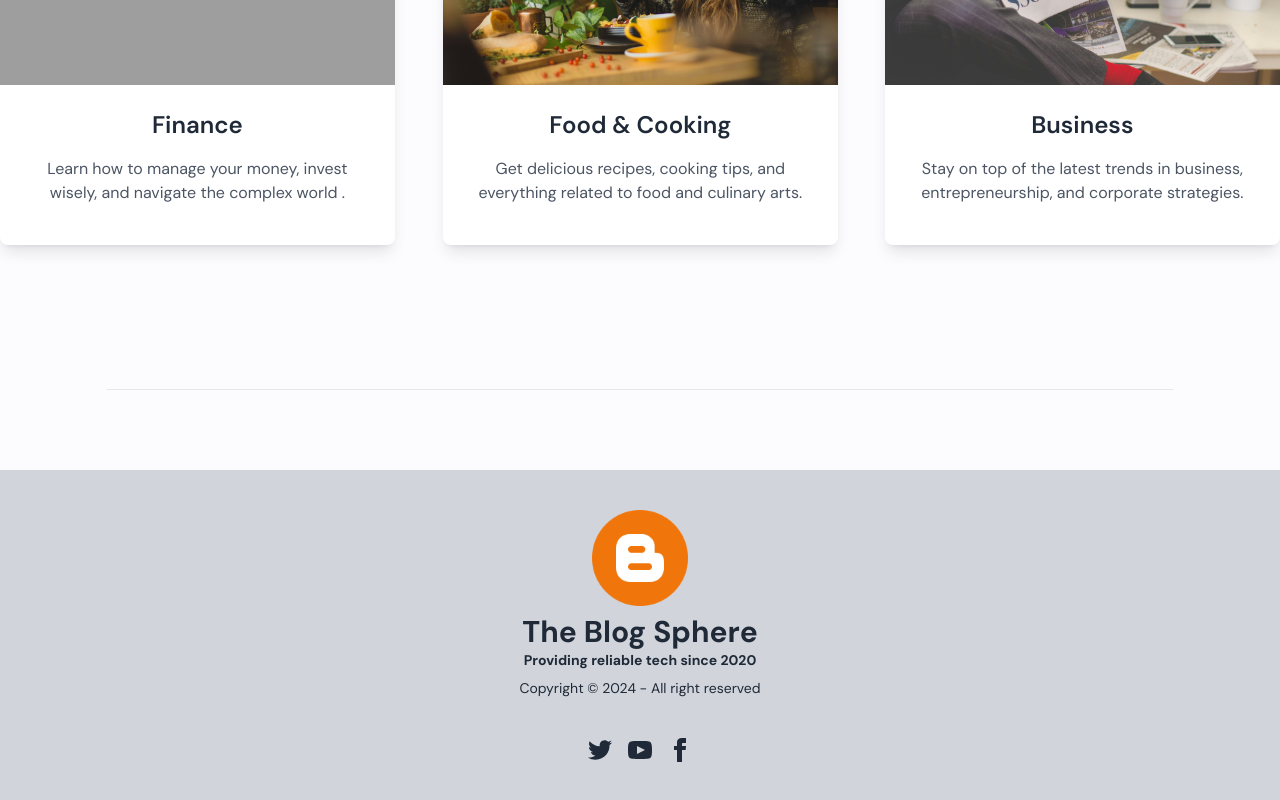
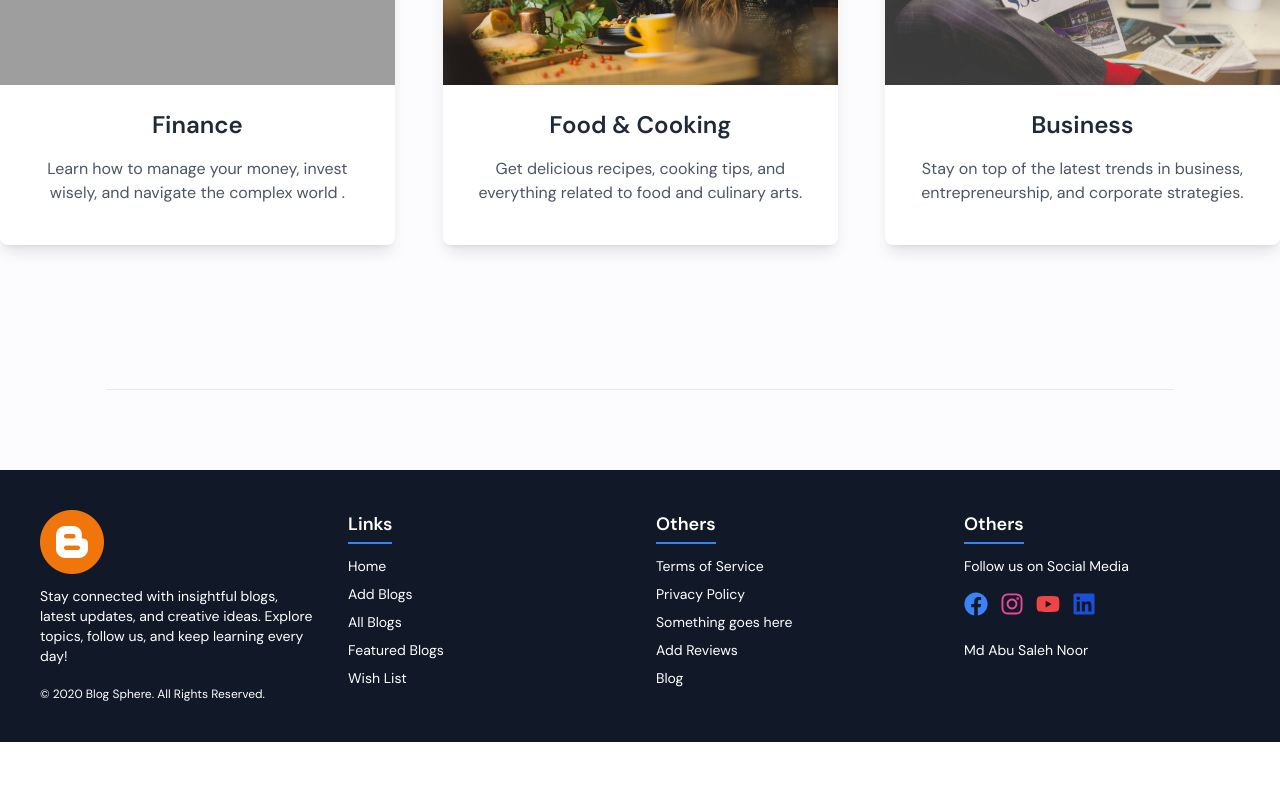
Before and after one commit to abusaleh123/Blog-Sphere-Web, a React (Vite) app: page / in a window 1280 px wide. Shown: the part 4702-5502 px from the top of the page. After the commit the page ends 5444 px from the top, so only its background shows below. Built offline with nearby package versions, Linux system fonts and the light colour scheme; no server answers; grey boxes are pictures that could not be loaded.

Commit message:
footer added and deploy on firebase

```diff
--- a/package.json
+++ b/package.json
@@ -23,6 +23,7 @@
     "react-data-table-component": "^7.6.2",
     "react-dom": "^18.3.1",
     "react-helmet": "^6.1.0",
+    "react-icons": "^5.4.0",
     "react-intersection-observer": "^9.14.0",
     "react-loading-skeleton": "^3.5.0",
     "react-photo-view": "^1.2.6",
--- a/src/HomePage/Footer.jsx
+++ b/src/HomePage/Footer.jsx
@@ -1,57 +1,84 @@
 import React from 'react';
 import logo from '../assets/Images/blogger.png'
+import { Link } from 'react-router-dom';
+import { FaFacebook } from "react-icons/fa";
+import { FaInstagram } from "react-icons/fa";
+import { FaYoutube } from "react-icons/fa";
+import { FaLinkedin } from "react-icons/fa";
 
 const Footer = () => {
     return (
         <div>
-           <footer className="footer footer-center bg-gray-300  p-10">
-  <aside>
-   <img className='w-24' src={logo} alt="" />
-    <p className="font-bold">
-     <span className='text-3xl '> The Blog Sphere</span>
-      <br />
-      Providing reliable tech since 2020
+
+
+
+
+
+<footer className="bg-gray-900 text-white py-10">
+      <div className="container mx-auto grid grid-cols-1 md:grid-cols-4 gap-8 px-5 md:px-10">
+        {/* Logo and Description */}
+        <div>
+       <img className='w-16' src={logo} alt="" />
+          <p className="mt-3 text-sm">
+          Stay connected with insightful blogs, latest updates, and creative ideas. Explore topics, follow us, and keep learning every day!
           </p>
-    <p>Copyright © {new Date().getFullYear()} - All right reserved</p>
-  </aside>
-  <nav>
-    <div className="grid grid-flow-col gap-4">
-      <a>
-        <svg
-          xmlns="http://www.w3.org/2000/svg"
-          width="24"
-          height="24"
-          viewBox="0 0 24 24"
-          className="fill-current">
-          <path
-            d="M24 4.557c-.883.392-1.832.656-2.828.775 1.017-.609 1.798-1.574 2.165-2.724-.951.564-2.005.974-3.127 1.195-.897-.957-2.178-1.555-3.594-1.555-3.179 0-5.515 2.966-4.797 6.045-4.091-.205-7.719-2.165-10.148-5.144-1.29 2.213-.669 5.108 1.523 6.574-.806-.026-1.566-.247-2.229-.616-.054 2.281 1.581 4.415 3.949 4.89-.693.188-1.452.232-2.224.084.626 1.956 2.444 3.379 4.6 3.419-2.07 1.623-4.678 2.348-7.29 2.04 2.179 1.397 4.768 2.212 7.548 2.212 9.142 0 14.307-7.721 13.995-14.646.962-.695 1.797-1.562 2.457-2.549z"></path>
-        </svg>
+          <p className="mt-5 text-xs">&copy; 2020 Blog Sphere. All Rights Reserved.</p>
+        </div>
+
+        {/* Links Section */}
+        <div>
+          <h2 className="text-lg font-semibold border-b-2 border-blue-500 inline-block pb-1">
+            Links
+          </h2>
+          <ul className="mt-3 space-y-2 text-sm">
+            <Link to={'/'}>Home</Link>
+            <li><Link to={'/addBlogs'}>Add Blogs</Link></li>
+            <li>All Blogs</li>
+            <li>Featured Blogs</li>
+            <li>Wish List</li>
+          </ul>
+        </div>
+
+        {/* Others Section */}
+        <div>
+          <h2 className="text-lg font-semibold border-b-2 border-blue-500 inline-block pb-1">
+            Others
+          </h2>
+          <ul className="mt-3 space-y-2 text-sm">
+            <Link >Terms of Service</Link>
+            <li>Privacy Policy</li>
+            <li>Something goes here</li>
+            <li>Add Reviews</li>
+            <li>Blog</li>
+          </ul>
+        </div>
+
+        {/* Social Media Section */}
+        <div>
+          <h2 className="text-lg font-semibold border-b-2 border-blue-500 inline-block pb-1">
+            Others
+          </h2>
+          <p className="mt-3 text-sm">Follow us on Social Media</p>
+          <div className="flex space-x-3 items-center  mt-4 ">
+            <a href="https://www.facebook.com/mdabusalehnoor9" target='_blank' className="text-blue-500">
+            <FaFacebook className='text-2xl' />
             </a>
-      <a>
-        <svg
-          xmlns="http://www.w3.org/2000/svg"
-          width="24"
-          height="24"
-          viewBox="0 0 24 24"
-          className="fill-current">
-          <path
-            d="M19.615 3.184c-3.604-.246-11.631-.245-15.23 0-3.897.266-4.356 2.62-4.385 8.816.029 6.185.484 8.549 4.385 8.816 3.6.245 11.626.246 15.23 0 3.897-.266 4.356-2.62 4.385-8.816-.029-6.185-.484-8.549-4.385-8.816zm-10.615 12.816v-8l8 3.993-8 4.007z"></path>
-        </svg>
+            <a href="https://www.instagram.com/mdabusalehnoor9/" target='_blank' className="text-pink-500">
+            <FaInstagram  className='text-2xl'/>
             </a>
-      <a>
-        <svg
-          xmlns="http://www.w3.org/2000/svg"
-          width="24"
-          height="24"
-          viewBox="0 0 24 24"
-          className="fill-current">
-          <path
-            d="M9 8h-3v4h3v12h5v-12h3.642l.358-4h-4v-1.667c0-.955.192-1.333 1.115-1.333h2.885v-5h-3.808c-3.596 0-5.192 1.583-5.192 4.615v3.385z"></path>
-        </svg>
+            <a href="https://www.linkedin.com/" target='_blank' className="text-red-500">
+            <FaYoutube className = "text-2xl" />
+            </a>
+            <a href="#" className="text-blue-700">
+            <FaLinkedin className = "text-2xl"  />
             </a>
           </div>
-  </nav>
+         <p className="text-sm mt-6">Md Abu Saleh Noor</p>
+        </div>
+      </div>
     </footer>
+
+
         </div>
     );
 };
```
Also changed, not shown: 1 other file (tests, documents, lock files or other folders). Lines whose indentation alone changed are shown as unchanged.
